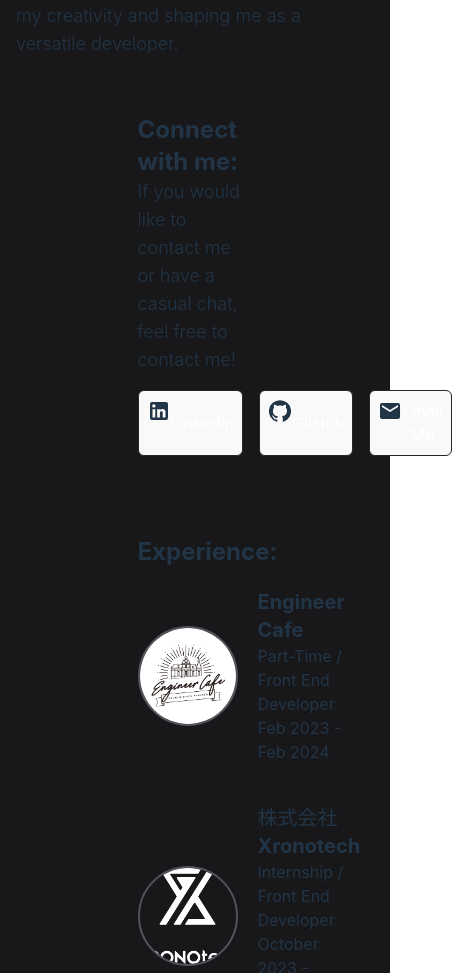
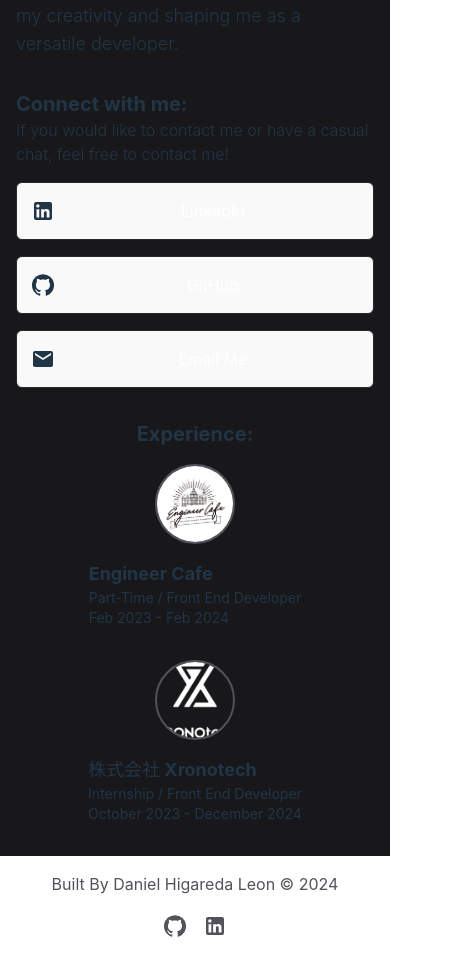
Before and after one commit to KKaged/my-site, a React (Vite) app: page /my-site/about in a window 390 px wide. Shown: the part 1027-2000 px from the top of the page, 452 px wide, since content can reach past the window. Built offline with nearby package versions, Linux system fonts and the light colour scheme.

Commit message:
added responsiveness for mobile

```diff
--- a/src/components/Connect.jsx
+++ b/src/components/Connect.jsx
@@ -20,19 +20,21 @@ export default function Connect() {
 
   return (
     <div className="flex justify-center bg-zinc-900">
-      <div className="flex flex-col bg-zinc-900 p-10 w-1/2">
-        <h4 className="text-2xl font-bold">Connect with me:</h4>
-        <p className="font-light text-lg">
+      <div className="flex flex-col bg-zinc-900 p-4 md:p-10 w-full md:w-3/4 lg:w-1/2">
+        <h4 className="text-xl md:text-2xl font-bold">Connect with me:</h4>
+        <p className="font-light text-base md:text-lg">
           If you would like to contact me or have a casual chat, feel free to
           contact me!
         </p>
-        <div className="flex gap-4 mt-4 flex-grow">
+        <div className="flex flex-col md:flex-row gap-4 mt-4">
           {linkData.map((link, index) => (
             <button
               key={index}
-              className="flex-grow flex border border-zinc-800 rounded-md p-2 hover:border-amber-600"
+              className="flex flex-row md:flex-grow items-center border border-zinc-800 rounded-md p-2 hover:border-amber-600"
             >
-              {link.icon}
+              <div className="flex justify-center items-center w-10 h-10 md:w-auto md:h-auto">
+                {link.icon}
+              </div>
               <a
                 href={link.url}
                 target="_blank"
--- a/src/components/Experience.jsx
+++ b/src/components/Experience.jsx
@@ -22,21 +22,30 @@ export default function Experience() {
 
   return (
     <div className="flex justify-center bg-zinc-900">
-      <div className="flex flex-col bg-zinc-900 p-10 w-1/2">
-        <h4 className="text-2xl font-bold">Experience:</h4>
+      <div className="flex flex-col bg-zinc-900 p-4 md:p-10 w-full sm:w-3/4 lg:w-1/2">
+        <h4 className="text-xl md:text-2xl font-bold text-center sm:text-left">
+          Experience:
+        </h4>
         {experienceData.map((job, index) => (
-          <div key={index} className="my-5">
-            <div className="flex items-center gap-5">
+          <div key={index} className="my-4 md:my-5">
+            <div className="flex flex-col sm:flex-row items-center gap-4 sm:gap-5">
               <img
                 src={job.icon}
                 alt={job.title}
                 className="border-2 border-solid border-zinc-600 rounded-full"
-                style={{ width: "100px", height: "100px", objectFit: "cover" }}
+                style={{ width: "80px", height: "80px", objectFit: "cover" }}
               />
               <div>
-                <div className="text-xl font-bold">{job.title}</div>
-                <div>{job.jobTitle}</div>
-                <div>{job.howLong}</div>
+                <a
+                  href={job.url}
+                  target="_blank"
+                  rel="noopener noreferrer"
+                  className="text-lg md:text-xl font-bold hover:underline"
+                >
+                  {job.title}
+                </a>
+                <div className="text-sm md:text-base">{job.jobTitle}</div>
+                <div className="text-sm md:text-base">{job.howLong}</div>
               </div>
             </div>
           </div>
--- a/src/components/Name.jsx
+++ b/src/components/Name.jsx
@@ -1,6 +1,5 @@
 export default function Name() {
   return (
-    // Flex container centered, with text aligned left
     <div className="flex flex-col items-center rounded-2xl mb-10">
       <h4 className="text-4xl font-bold text-left w-full">Daniel Leon</h4>
       <p className="text-xl text-zinc-500 mt-2 text-left w-full">
```
